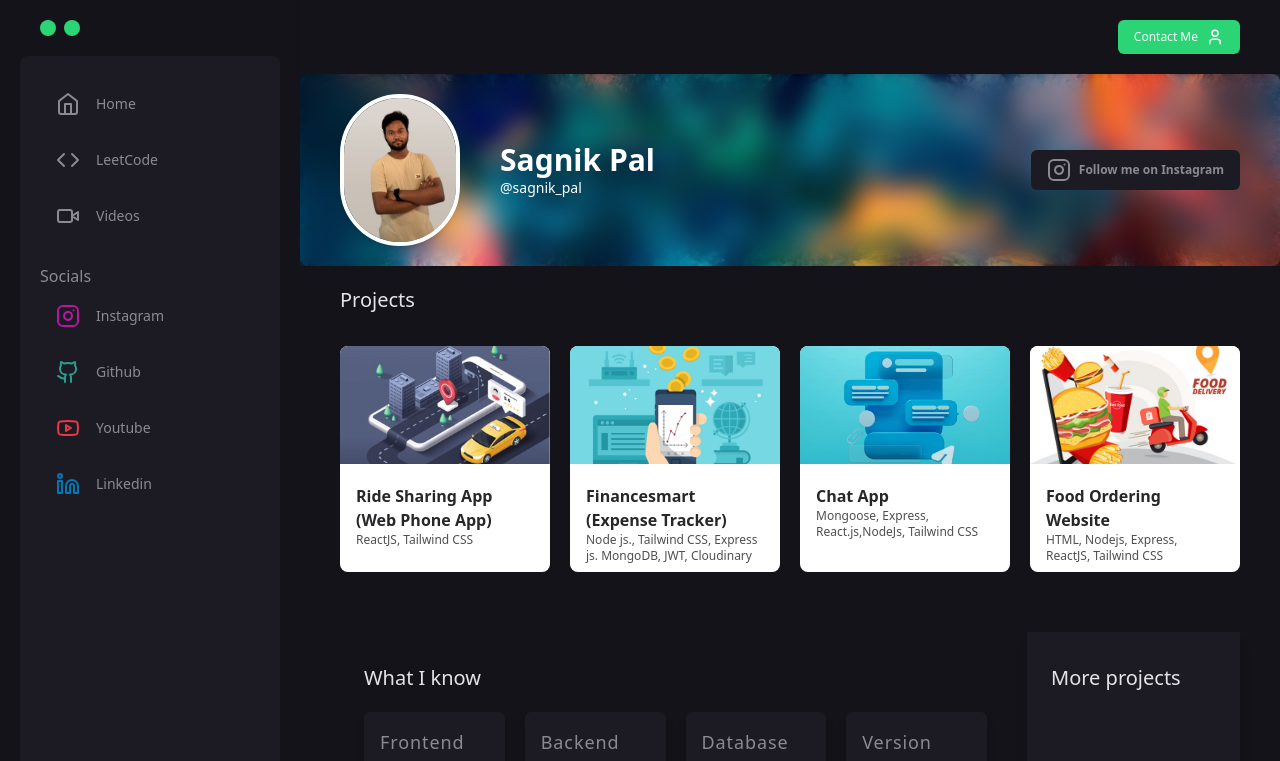
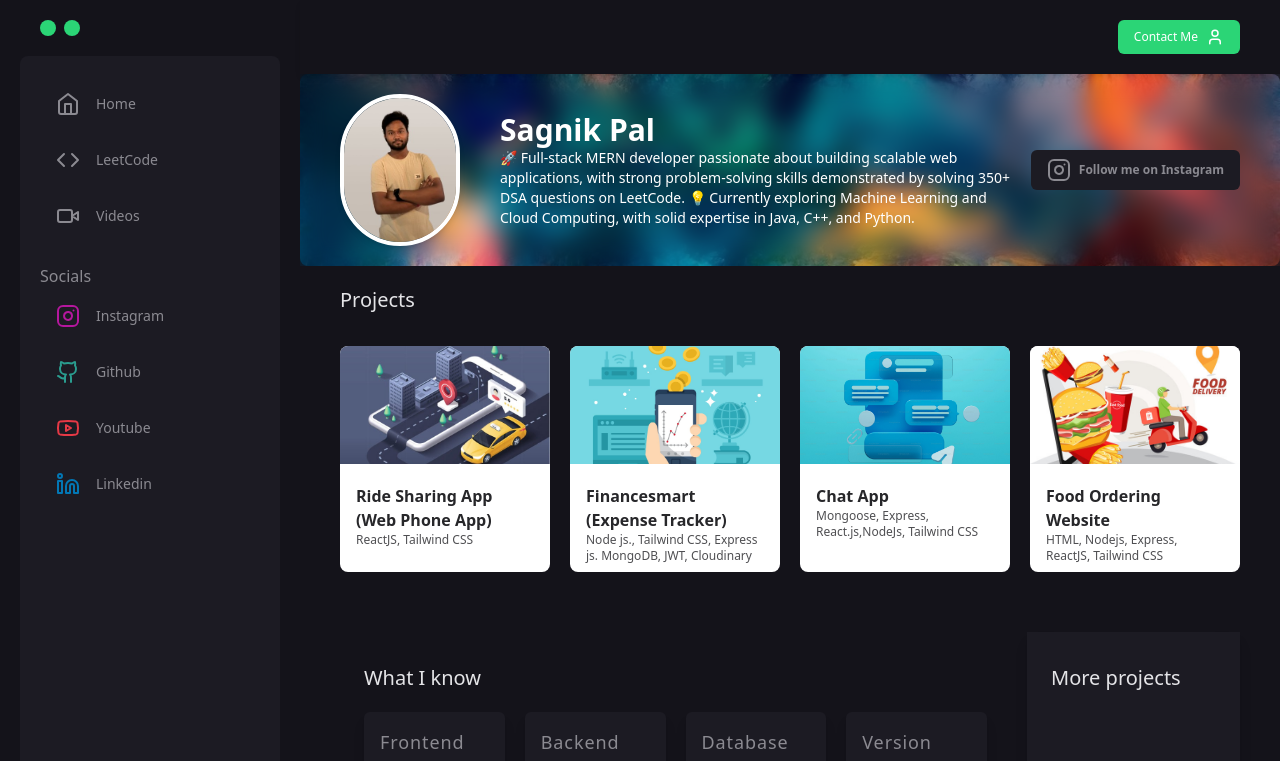
Before and after one commit to SagnikPal-7/My-Portfolio, a Next.js app: page / in a window 1280 px wide. Shown: the top 761 px of the page. Built offline with nearby package versions, Linux system fonts and the light colour scheme.

Commit message:
ProfileName.tsx file change

```diff
--- a/src/components/cover/ProfileName.tsx
+++ b/src/components/cover/ProfileName.tsx
@@ -10,7 +10,10 @@ const ProfileName: FC<ProfileNameProps> = ({}) => {
     <div className="text-3xl flex flex-col font-bold text-highlight">
       Sagnik Pal
       <div className="text-sm font-thin flex justify-between items-center">
-        @sagnik_pal
+        🚀 Full-stack MERN developer passionate about building scalable web
+        applications, with strong problem-solving skills demonstrated by solving
+        350+ DSA questions on LeetCode. 💡 Currently exploring Machine Learning
+        and Cloud Computing, with solid expertise in Java, C++, and Python.
         <Link
           className="block md:hidden"
           href="https://www.instagram.com/smp_philophobia_7/"
```
